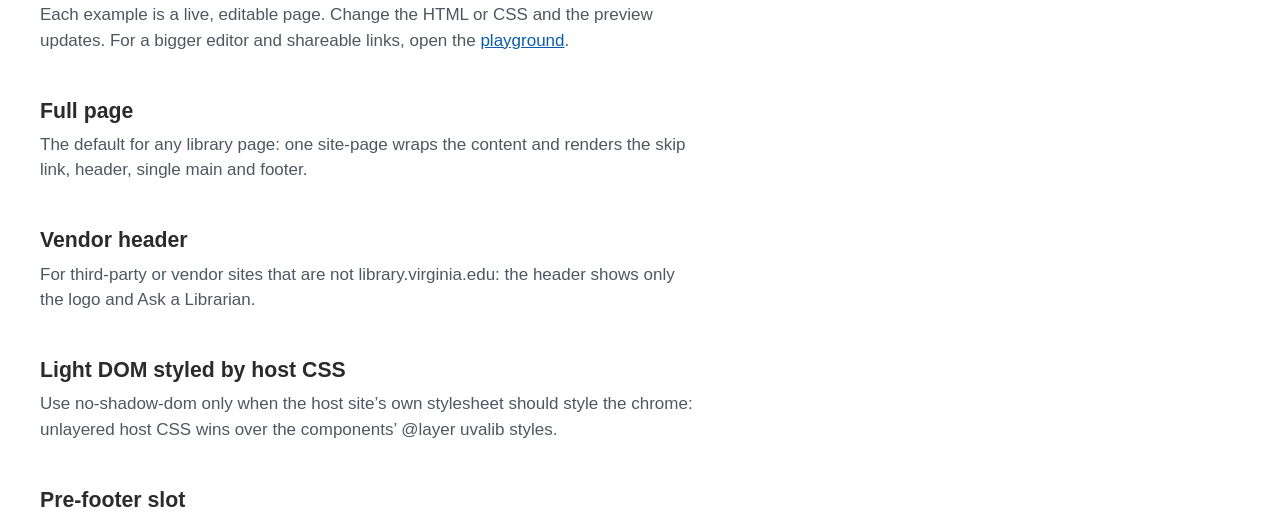
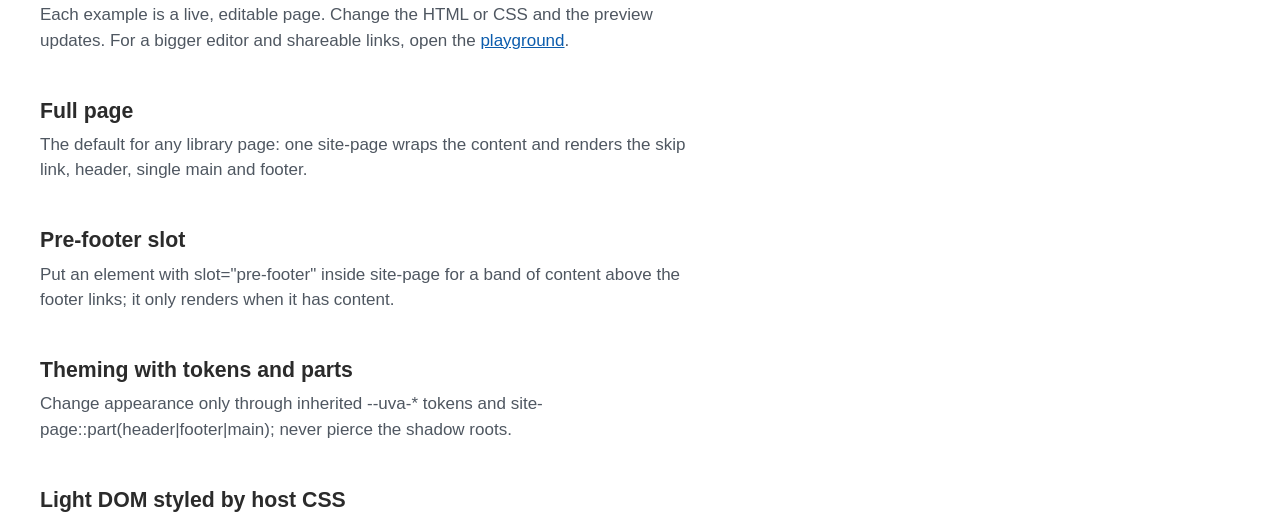
Before and after one commit to uvalib/reusable-web-library, a website built with Vite: page site/index.html in a window 1280 px wide. Shown: the part 284-800 px from the top of the page. Built offline with nearby package versions, Linux system fonts and the light colour scheme; a web font is replaced by a local one.

Commit message:
feat(site): group the examples by component and drop Preset.height
Every example now names its menu group (Page, Header, Alerts, Search,
Hours), and `examples` lists them all in menu order, replacing
galleryExamples. The hand-written presets are reordered to match. Ids are
checked to be plain fragments that cannot read as a #files= share link.

Co-Authored-By: Claude Opus 5.5 <noreply@anthropic.com>

```diff
--- a/site/src/gallery.ts
+++ b/site/src/gallery.ts
@@ -1,6 +1,6 @@
 import 'playground-elements/playground-ide.js';
 import type { PlaygroundIde } from 'playground-elements/playground-ide.js';
-import { cdnBase, galleryExamples, presets, withCdnBase, type Preset } from './presets.js';
+import { cdnBase, examples, withCdnBase, type Preset } from './presets.js';
 
 // One compact, editable IDE per preset and per header variant and mode. Each IDE starts
 // its own TypeScript worker, so an IDE is only created when its section nears the
@@ -11,23 +11,22 @@ function mountIde(slot: Element, example: Preset) {
   const ide = document.createElement('playground-ide') as PlaygroundIde;
   ide.resizable = true;
   ide.config = { files: withCdnBase(example, cdnBase()).files };
-  if (example.height) ide.style.setProperty('--ide-height', example.height);
   slot.replaceWith(ide);
 }
 
-const examples = new Map<Element, Preset>();
+const slots = new Map<Element, Preset>();
 const observer = new IntersectionObserver(
   (entries) => {
     for (const entry of entries) {
       if (!entry.isIntersecting) continue;
       observer.unobserve(entry.target);
-      mountIde(entry.target, examples.get(entry.target)!);
+      mountIde(entry.target, slots.get(entry.target)!);
     }
   },
   { rootMargin: '400px 0px' },
 );
 
-for (const example of [...presets, ...galleryExamples]) {
+for (const example of examples) {
   const section = document.createElement('section');
   const heading = document.createElement('h2');
   heading.id = `${example.id}-heading`;
@@ -36,10 +35,9 @@ for (const example of [...presets, ...galleryExamples]) {
   description.textContent = example.description;
   const slot = document.createElement('div');
   slot.className = 'ide-slot';
-  if (example.height) (slot as HTMLElement).style.setProperty('--ide-height', example.height);
   section.setAttribute('aria-labelledby', heading.id);
   section.append(heading, description, slot);
   container.append(section);
-  examples.set(slot, example);
+  slots.set(slot, example);
   observer.observe(slot);
 }
--- a/site/src/presets.ts
+++ b/site/src/presets.ts
@@ -1,15 +1,20 @@
-// Playground presets and gallery examples. Pages follow the snippets in
+// The site's examples, grouped by component for its menu. Pages follow the snippets in
 // skills/uvalib-web-components (SKILL.md and reference/snippets.md), so the playground
 // teaches the same patterns as the agent skill. `{{CDN}}` is replaced at runtime with the
 // absolute URL of the site's own copy of the CDN build (see withCdnBase).
 
+/** The menu's groups, in order: one per component. */
+export const GROUPS = ['Page', 'Header', 'Alerts', 'Search', 'Hours'] as const;
+export type Group = (typeof GROUPS)[number];
+
 export interface Preset {
+  /** The example's URL fragment (`#<id>`): lowercase letters, digits and hyphens only. */
   id: string;
   title: string;
   description: string;
+  /** The menu group the example is listed under. */
+  group: Group;
   files: Record<string, { content: string; hidden?: boolean }>;
-  /** Gallery editor height on wide screens (CSS length), when 28rem is too short for the result. */
-  height?: string;
 }
 
 export const CDN_TOKEN = '{{CDN}}';
@@ -47,6 +52,7 @@ ${body}
 export const presets: Preset[] = [
   {
     id: 'full-page',
+    group: 'Page',
     title: 'Full page',
     description:
       'The default for any library page: one site-page wraps the content and renders the skip link, header, single main and footer.',
@@ -84,54 +90,8 @@ export const presets: Preset[] = [
     },
   },
   {
-    id: 'vendor-header',
-    title: 'Vendor header',
-    description:
-      'For third-party or vendor sites that are not library.virginia.edu: the header shows only the logo and Ask a Librarian.',
-    files: {
-      'index.html': {
-        content: page({
-          title: 'Vendor-hosted page',
-          body: `    <site-page header-variant="vendor">
-      <h1>Vendor-hosted page</h1>
-      <p>Logo and Ask a Librarian only in the header.</p>
-    </site-page>`,
-        }),
-      },
-    },
-  },
-  {
-    id: 'light-dom-host-css',
-    title: 'Light DOM styled by host CSS',
-    description:
-      'Use no-shadow-dom only when the host site’s own stylesheet should style the chrome: unlayered host CSS wins over the components’ @layer uvalib styles.',
-    files: {
-      'index.html': {
-        content: page({
-          title: 'Host-styled page',
-          styles: true,
-          body: `    <site-page no-shadow-dom>
-      <h1>Host-styled page</h1>
-      <p>The site stylesheet styles the header, footer and content.</p>
-    </site-page>`,
-        }),
-      },
-      'styles.css': {
-        content: `/* Unlayered host CSS wins over the components' @layer uvalib styles. */
-site-header a {
-  color: #232d4b;
-  text-decoration-thickness: 2px;
-}
-
-site-footer footer {
-  border-block-start: 6px solid #e57200;
-}
-`,
-      },
-    },
-  },
-  {
     id: 'pre-footer',
+    group: 'Page',
     title: 'Pre-footer slot',
     description:
       'Put an element with slot="pre-footer" inside site-page for a band of content above the footer links; it only renders when it has content.',
@@ -152,47 +112,8 @@ site-footer footer {
     },
   },
   {
-    id: 'site-navigation',
-    title: 'Site navigation',
-    description:
-      'A site with its own navigation gives site-page <a slot="site-links"> children: they replace the library utility links in the header and its Menu popover, and site-links-label names the nav. Mark the current page with aria-current="page".',
-    files: {
-      'index.html': {
-        content: page({
-          title: 'Site navigation',
-          body: `    <site-page site-links-label="Exhibits">
-      <a slot="site-links" href="./">Home</a>
-      <a slot="site-links" href="#current" aria-current="page">Current exhibits</a>
-      <a slot="site-links" href="#past">Past exhibits</a>
-      <a slot="site-links" href="#visit">Visit</a>
-      <h1>Current exhibits</h1>
-      <p>The header shows this site's links instead of the library utility links. Narrow the preview to see them in the Menu popover.</p>
-    </site-page>`,
-        }),
-      },
-    },
-  },
-  {
-    id: 'alerts',
-    title: 'Library alerts',
-    description:
-      'site-page shows live UVA Library alerts by default: a banner in the header and the alert list and regional alerts at the top of main. Staging deployments use alerts-env="staging"; an app that renders alerts itself sets no-alerts.',
-    files: {
-      'index.html': {
-        content: page({
-          title: 'Library alerts',
-          body: `    <!-- Production alerts are the default. Staging sites use alerts-env="staging";
-         an app that shows alerts itself uses <site-page no-alerts>. -->
-    <site-page alerts-env="staging">
-      <h1>Library alerts</h1>
-      <p>Current staging alerts appear in the header and above this heading. Without alerts nothing is shown.</p>
-    </site-page>`,
-        }),
-      },
-    },
-  },
-  {
     id: 'theming',
+    group: 'Page',
     title: 'Theming with tokens and parts',
     description:
       'Change appearance only through inherited --uva-* tokens and site-page::part(header|footer|main); never pierce the shadow roots.',
@@ -234,57 +155,91 @@ site-page::part(footer) {
     },
   },
   {
-    id: 'todays-hours',
-    title: "Today's hours",
+    id: 'light-dom-host-css',
+    group: 'Page',
+    title: 'Light DOM styled by host CSS',
     description:
-      "site-hours-section shows today's hours for each library, as on the library home page (limited keeps the libraries the home page lists). Hours come live from LibCal; outside library.virginia.edu the library list must be repointed, so this page sets window.uvalibHoursEndpoints to a snapshot published with this site.",
-    height: '36rem',
+      'Use no-shadow-dom only when the host site’s own stylesheet should style the chrome: unlayered host CSS wins over the components’ @layer uvalib styles.',
     files: {
       'index.html': {
         content: page({
-          title: "Today's hours",
-          components: ['site-hours-section'],
-          body: `    <script>
-      // On library.virginia.edu nothing is needed. Elsewhere the library list (Drupal's
-      // JSON:API, same-origin only) must come from a copy; set this before the components load.
-      window.uvalibHoursEndpoints = { libraries: '${CDN_TOKEN}../data/hours-libraries.json' };
-    </script>
-    <site-page>
-      <h1>Library hours</h1>
-      <div class="todays-hours">
-        <site-hours-section limited></site-hours-section>
-      </div>
+          title: 'Host-styled page',
+          styles: true,
+          body: `    <site-page no-shadow-dom>
+      <h1>Host-styled page</h1>
+      <p>The site stylesheet styles the header, footer and content.</p>
     </site-page>`,
-          styles: true,
         }),
       },
       'styles.css': {
-        content: `.todays-hours {
-  max-width: 20rem;
+        content: `/* Unlayered host CSS wins over the components' @layer uvalib styles. */
+site-header a {
+  color: #232d4b;
+  text-decoration-thickness: 2px;
+}
+
+site-footer footer {
+  border-block-start: 6px solid #e57200;
 }
 `,
       },
     },
   },
   {
-    id: 'weekly-hours',
-    title: 'Weekly hours',
+    id: 'vendor-header',
+    group: 'Header',
+    title: 'Vendor header',
     description:
-      "library-weekly-hours shows one library's week, with Previous and Next week buttons, as on the /hours page. library-slug picks the library. Hours come live from LibCal; the library list comes from the same snapshot as Today's hours.",
-    height: '36rem',
+      'For third-party or vendor sites that are not library.virginia.edu: the header shows only the logo and Ask a Librarian.',
     files: {
       'index.html': {
         content: page({
-          title: 'Weekly hours',
-          components: ['library-weekly-hours'],
-          body: `    <script>
-      // On library.virginia.edu nothing is needed. Elsewhere the library list (Drupal's
-      // JSON:API, same-origin only) must come from a copy; set this before the components load.
-      window.uvalibHoursEndpoints = { libraries: '${CDN_TOKEN}../data/hours-libraries.json' };
-    </script>
-    <site-page>
-      <h1>Clemons Library hours</h1>
-      <library-weekly-hours library-slug="clemons"></library-weekly-hours>
+          title: 'Vendor-hosted page',
+          body: `    <site-page header-variant="vendor">
+      <h1>Vendor-hosted page</h1>
+      <p>Logo and Ask a Librarian only in the header.</p>
+    </site-page>`,
+        }),
+      },
+    },
+  },
+  {
+    id: 'site-navigation',
+    group: 'Header',
+    title: 'Site navigation',
+    description:
+      'A site with its own navigation gives site-page <a slot="site-links"> children: they replace the library utility links in the header and its Menu popover, and site-links-label names the nav. Mark the current page with aria-current="page".',
+    files: {
+      'index.html': {
+        content: page({
+          title: 'Site navigation',
+          body: `    <site-page site-links-label="Exhibits">
+      <a slot="site-links" href="./">Home</a>
+      <a slot="site-links" href="#current" aria-current="page">Current exhibits</a>
+      <a slot="site-links" href="#past">Past exhibits</a>
+      <a slot="site-links" href="#visit">Visit</a>
+      <h1>Current exhibits</h1>
+      <p>The header shows this site's links instead of the library utility links. Narrow the preview to see them in the Menu popover.</p>
+    </site-page>`,
+        }),
+      },
+    },
+  },
+  {
+    id: 'alerts',
+    group: 'Alerts',
+    title: 'Library alerts',
+    description:
+      'site-page shows live UVA Library alerts by default: a banner in the header and the alert list and regional alerts at the top of main. Staging deployments use alerts-env="staging"; an app that renders alerts itself sets no-alerts.',
+    files: {
+      'index.html': {
+        content: page({
+          title: 'Library alerts',
+          body: `    <!-- Production alerts are the default. Staging sites use alerts-env="staging";
+         an app that shows alerts itself uses <site-page no-alerts>. -->
+    <site-page alerts-env="staging">
+      <h1>Library alerts</h1>
+      <p>Current staging alerts appear in the header and above this heading. Without alerts nothing is shown.</p>
     </site-page>`,
         }),
       },
@@ -292,6 +247,7 @@ site-page::part(footer) {
   },
   {
     id: 'search-facets',
+    group: 'Search',
     title: 'Search facets',
     description:
       'uvalib-filter (checkbox facet with scope chips and a limit) and uvalib-date-range (year slider plus date inputs). Both are controlled: set their properties from your search state and listen for filter-change, scope-change and date-range-change.',
@@ -363,9 +319,66 @@ pre {
       },
     },
   },
+  {
+    id: 'todays-hours',
+    group: 'Hours',
+    title: "Today's hours",
+    description:
+      "site-hours-section shows today's hours for each library, as on the library home page (limited keeps the libraries the home page lists). Hours come live from LibCal; outside library.virginia.edu the library list must be repointed, so this page sets window.uvalibHoursEndpoints to a snapshot published with this site.",
+    files: {
+      'index.html': {
+        content: page({
+          title: "Today's hours",
+          components: ['site-hours-section'],
+          body: `    <script>
+      // On library.virginia.edu nothing is needed. Elsewhere the library list (Drupal's
+      // JSON:API, same-origin only) must come from a copy; set this before the components load.
+      window.uvalibHoursEndpoints = { libraries: '${CDN_TOKEN}../data/hours-libraries.json' };
+    </script>
+    <site-page>
+      <h1>Library hours</h1>
+      <div class="todays-hours">
+        <site-hours-section limited></site-hours-section>
+      </div>
+    </site-page>`,
+          styles: true,
+        }),
+      },
+      'styles.css': {
+        content: `.todays-hours {
+  max-width: 20rem;
+}
+`,
+      },
+    },
+  },
+  {
+    id: 'weekly-hours',
+    group: 'Hours',
+    title: 'Weekly hours',
+    description:
+      "library-weekly-hours shows one library's week, with Previous and Next week buttons, as on the /hours page. library-slug picks the library. Hours come live from LibCal; the library list comes from the same snapshot as Today's hours.",
+    files: {
+      'index.html': {
+        content: page({
+          title: 'Weekly hours',
+          components: ['library-weekly-hours'],
+          body: `    <script>
+      // On library.virginia.edu nothing is needed. Elsewhere the library list (Drupal's
+      // JSON:API, same-origin only) must come from a copy; set this before the components load.
+      window.uvalibHoursEndpoints = { libraries: '${CDN_TOKEN}../data/hours-libraries.json' };
+    </script>
+    <site-page>
+      <h1>Clemons Library hours</h1>
+      <library-weekly-hours library-slug="clemons"></library-weekly-hours>
+    </site-page>`,
+        }),
+      },
+    },
+  },
 ];
 
-/** One gallery example per header variant and rendering mode. */
+/** One example per header variant and rendering mode. */
 const headerExamples: Preset[] = (['full', 'vendor'] as const).flatMap((variant) =>
   [false, true].map((light) => {
     const mode = light ? 'no-shadow-dom' : 'shadow DOM';
@@ -373,6 +386,7 @@ const headerExamples: Preset[] = (['full', 'vendor'] as const).flatMap((variant)
     const attrs = `header-variant="${variant}"${light ? ' no-shadow-dom' : ''}`;
     return {
       id: `header-${variant}-${light ? 'light' : 'shadow'}`,
+      group: 'Header',
       title: `${name}, ${mode}`,
       description: `${variant === 'full' ? 'Library sites' : 'Third-party and vendor sites'}, ${
         light
@@ -394,7 +408,7 @@ const headerExamples: Preset[] = (['full', 'vendor'] as const).flatMap((variant)
   }),
 );
 
-/** Gallery examples for the search components, in shadow and no-shadow-dom modes. */
+/** Examples for the search components, in shadow and no-shadow-dom modes. */
 const searchExamples: Preset[] = [
   {
     id: 'uvalib-filter',
@@ -428,6 +442,7 @@ const searchExamples: Preset[] = [
 ].flatMap(({ id, title, components, body, description }) =>
   [false, true].map((light) => ({
     id: `${id}-${light ? 'light' : 'shadow'}`,
+    group: 'Search',
     title: `${title}, ${light ? 'no-shadow-dom' : 'shadow DOM'}`,
     description: `${description} ${
       light
@@ -446,7 +461,10 @@ const searchExamples: Preset[] = [
   })),
 );
 
-export const galleryExamples: Preset[] = [...headerExamples, ...searchExamples];
+/** Every example in menu order: grouped by GROUPS, in source order within a group. */
+export const examples: Preset[] = GROUPS.flatMap((group) =>
+  [...presets, ...headerExamples, ...searchExamples].filter((p) => p.group === group),
+);
 
 /** A copy of `preset` with every `{{CDN}}` token replaced by `cdnBase`. */
 export function withCdnBase(preset: Preset, cdnBase: string): Preset {
--- a/site/src/site.css
+++ b/site/src/site.css
@@ -99,8 +99,7 @@ playground-ide,
   --playground-highlight-color: var(--site-link);
   --playground-border: 1px solid var(--site-border);
   --playground-preview-width: 55%;
-  /* A preset can ask for a taller editor (Preset.height, set by gallery.ts). */
-  height: var(--ide-height, 28rem);
+  height: 28rem;
   border-radius: 4px;
 }
 
```
Also changed, not shown: test/presets.test.ts (+50 -8 lines), test/site.test.ts (+1 -2 lines).
